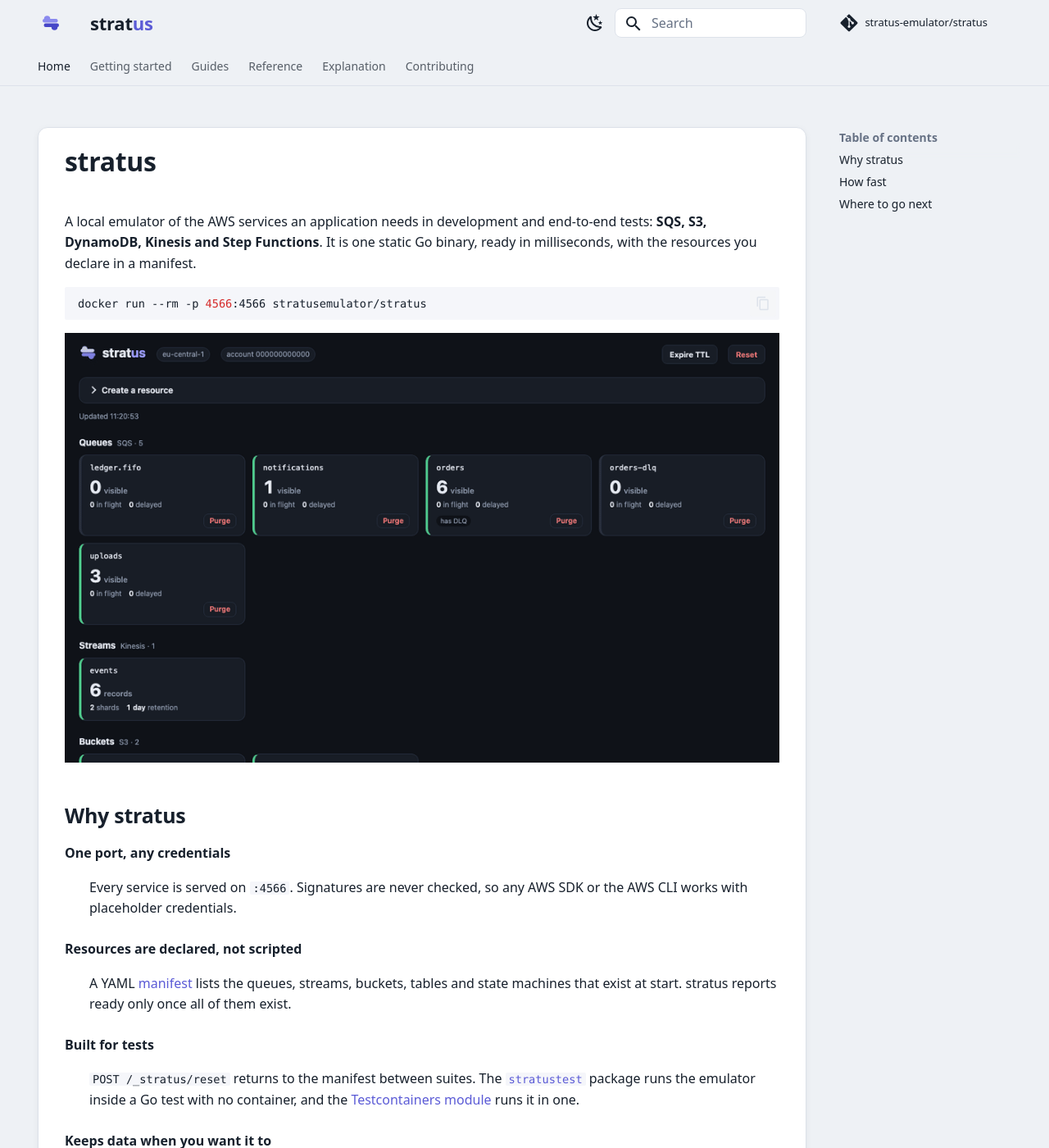
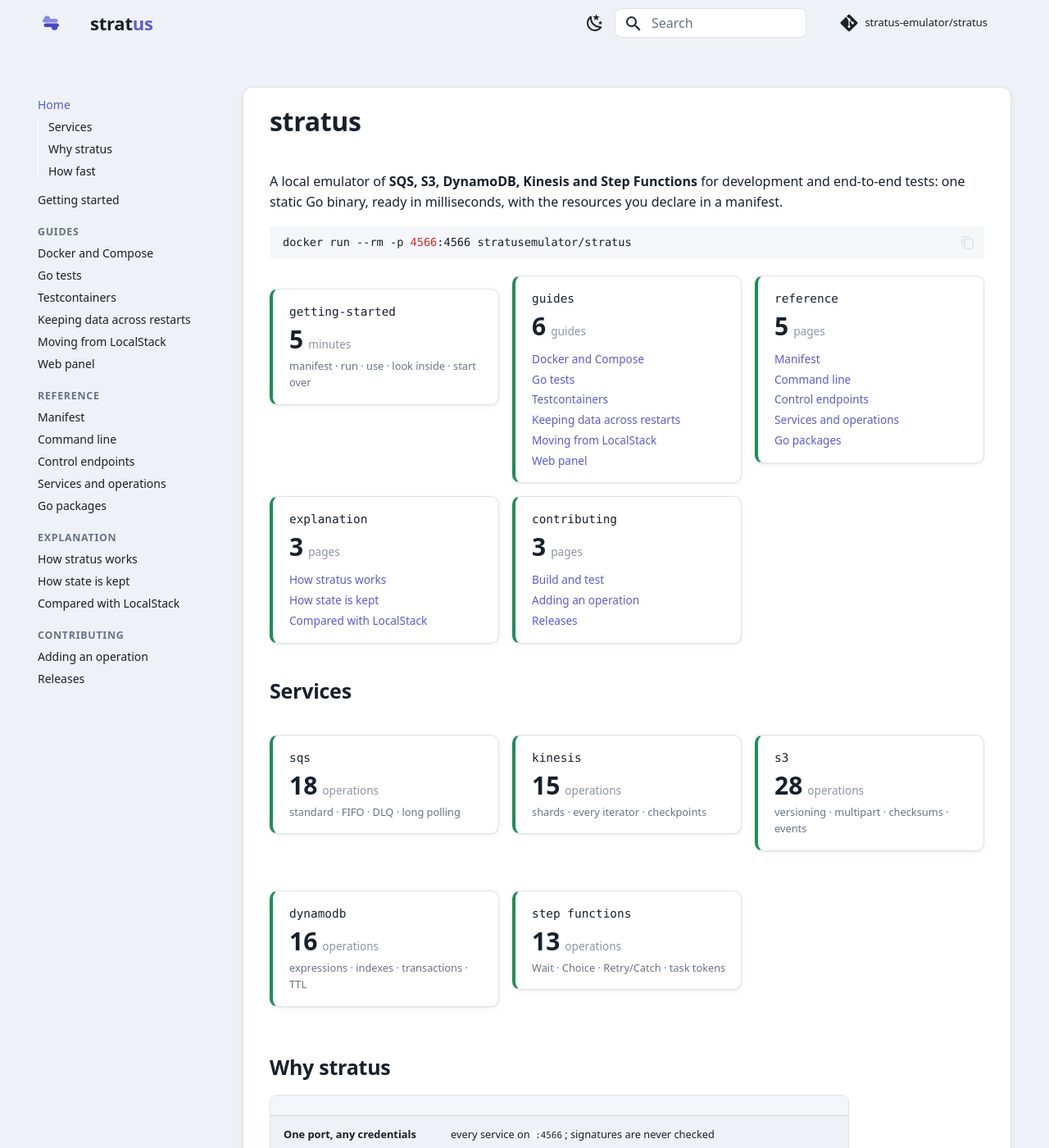
Before and after one commit to playlikeboy/stratus, an MkDocs documentation site: the page built from docs/index.md, in a window 1280 px wide and 1400 px high. Shown: the whole window at 82% size. Built offline with MkDocs 1.6.1 and Material for MkDocs 9.7.7, drawn with Linux system fonts in a browser that asks for light colours; comment, search, counter and statistics services are not loaded; some of the changed text lies outside the part shown.

Commit message:
docs: the web panel's layout
One navigation on the left with the panel's section headings, no tabs, the
page's contents inside it; the home page is a grid of cards shaped like the
panel's resource cards.

Co-Authored-By: Claude Opus 5.5 <noreply@anthropic.com>
Claude-Session: https://claude.ai/code/session_01RDemkPhUnWJxNFsBWWgADS

````diff
--- a/docs/index.md
+++ b/docs/index.md
@@ -1,47 +1,119 @@
 ---
 hide:
-  - navigation
+  - toc
 ---
 
 # stratus
 
-A local emulator of the AWS services an application needs in development and end-to-end tests:
-**SQS, S3, DynamoDB, Kinesis and Step Functions**. It is one static Go binary, ready in
-milliseconds, with the resources you declare in a manifest.
+A local emulator of **SQS, S3, DynamoDB, Kinesis and Step Functions** for development and
+end-to-end tests: one static Go binary, ready in milliseconds, with the resources you declare in
+a manifest.
 
 ```sh
 docker run --rm -p 4566:4566 stratusemulator/stratus
 ```
 
-![The stratus web panel: the overview, a Kinesis stream whose KPL-aggregated records are decoded, and a DynamoDB item being edited](assets/panel-tour.gif)
+<div class="stratus-cards" markdown>
+
+<a class="stratus-card" href="getting-started/">
+  <span class="name">getting-started</span>
+  <span class="count">5<small>minutes</small></span>
+  <span class="meta">manifest · run · use · look inside · start over</span>
+</a>
+
+<div class="stratus-card" markdown>
+<span class="name">guides</span>
+<span class="count">6<small>guides</small></span>
+
+- [Docker and Compose](guides/docker.md)
+- [Go tests](guides/go-tests.md)
+- [Testcontainers](guides/testcontainers.md)
+- [Keeping data across restarts](guides/persistence.md)
+- [Moving from LocalStack](guides/from-localstack.md)
+- [Web panel](guides/web-panel.md)
+</div>
+
+<div class="stratus-card" markdown>
+<span class="name">reference</span>
+<span class="count">5<small>pages</small></span>
+
+- [Manifest](reference/manifest.md)
+- [Command line](reference/cli.md)
+- [Control endpoints](reference/endpoints.md)
+- [Services and operations](reference/services.md)
+- [Go packages](reference/go.md)
+</div>
+
+<div class="stratus-card" markdown>
+<span class="name">explanation</span>
+<span class="count">3<small>pages</small></span>
+
+- [How stratus works](explanation/architecture.md)
+- [How state is kept](explanation/state.md)
+- [Compared with LocalStack](explanation/localstack.md)
+</div>
+
+<div class="stratus-card" markdown>
+<span class="name">contributing</span>
+<span class="count">3<small>pages</small></span>
+
+- [Build and test](contributing/index.md)
+- [Adding an operation](contributing/adding-an-operation.md)
+- [Releases](contributing/releases.md)
+</div>
+
+</div>
+
+## Services
+
+<div class="stratus-cards" markdown>
+
+<a class="stratus-card" href="reference/services/#sqs">
+  <span class="name">sqs</span>
+  <span class="count">18<small>operations</small></span>
+  <span class="meta">standard · FIFO · DLQ · long polling</span>
+</a>
+
+<a class="stratus-card" href="reference/services/#kinesis">
+  <span class="name">kinesis</span>
+  <span class="count">15<small>operations</small></span>
+  <span class="meta">shards · every iterator · checkpoints</span>
+</a>
+
+<a class="stratus-card" href="reference/services/#s3">
+  <span class="name">s3</span>
+  <span class="count">28<small>operations</small></span>
+  <span class="meta">versioning · multipart · checksums · events</span>
+</a>
+
+<a class="stratus-card" href="reference/services/#dynamodb">
+  <span class="name">dynamodb</span>
+  <span class="count">16<small>operations</small></span>
+  <span class="meta">expressions · indexes · transactions · TTL</span>
+</a>
+
+<a class="stratus-card" href="reference/services/#step-functions">
+  <span class="name">step functions</span>
+  <span class="count">13<small>operations</small></span>
+  <span class="meta">Wait · Choice · Retry/Catch · task tokens</span>
+</a>
+
+</div>
 
 ## Why stratus
 
-**One port, any credentials**
-:   Every service is served on `:4566`. Signatures are never checked, so any AWS SDK or the AWS CLI
-    works with placeholder credentials.
-
-**Resources are declared, not scripted**
-:   A YAML [manifest](reference/manifest.md) lists the queues, streams, buckets, tables and state
-    machines that exist at start. stratus reports ready only once all of them exist.
-
-**Built for tests**
-:   `POST /_stratus/reset` returns to the manifest between suites. The [`stratustest`](guides/go-tests.md)
-    package runs the emulator inside a Go test with no container, and the
-    [Testcontainers module](guides/testcontainers.md) runs it in one.
-
-**Keeps data when you want it to**
-:   With `-state-dir`, the data of the resources you choose survives restarts. That covers every service,
-    in-flight messages, Kinesis checkpoints and running executions included. See
-    [Keeping data across restarts](guides/persistence.md).
-
-**A panel to look inside**
-:   `/_stratus/ui` shows every resource and its data. You can search it and change it, and Kinesis
-    records aggregated by the KPL are decoded.
+| | |
+|---|---|
+| **One port, any credentials** | every service on `:4566`; signatures are never checked |
+| **Declared, not scripted** | a [manifest](reference/manifest.md) lists what exists; ready means it all exists |
+| **Built for tests** | `POST /_stratus/reset` between suites; [in-process](guides/go-tests.md) or [in a container](guides/testcontainers.md) |
+| **Keeps data when you want** | `-state-dir` keeps all five services across restarts, [per resource](guides/persistence.md) |
+| **A panel to look inside** | `/_stratus/ui` shows, searches and edits every resource; KPL records decoded |
 
 ## How fast
 
-Both in Docker with 1 CPU and 2 GB, from the same 63-resource manifest:
+Both in Docker with 1 CPU and 2 GB, from the same 63-resource manifest
+([method and full results](explanation/localstack.md)):
 
 | | LocalStack | stratus |
 |---|---|---|
@@ -51,13 +123,4 @@ Both in Docker with 1 CPU and 2 GB, from the same 63-resource manifest:
 | SQS SendMessage, 32 clients | 883 ops/s | **13 058 ops/s** |
 | Kinesis PutRecord, 32 clients | 64 ops/s | **13 580 ops/s** |
 
-[The full comparison](explanation/localstack.md) explains the method and what is *not* compared.
-
-## Where to go next
-
-- **New to stratus?** [Getting started](getting-started.md) takes five minutes.
-- **Running it next to your services?** See [Docker and Compose](guides/docker.md).
-- **Writing tests?** See [Go tests](guides/go-tests.md) or [Testcontainers](guides/testcontainers.md).
-- **Replacing LocalStack?** See [Moving from LocalStack](guides/from-localstack.md).
-- **Looking something up?** The [reference](reference/index.md) lists every manifest key, flag,
-  endpoint and operation.
+![The stratus web panel: the overview, a Kinesis stream whose KPL-aggregated records are decoded, and a DynamoDB item being edited](assets/panel-tour.gif)
--- a/docs/stylesheets/stratus.css
+++ b/docs/stylesheets/stratus.css
@@ -104,6 +104,99 @@
   margin-top: 1rem;
 }
 
+/* The navigation's sections read as the panel's section headings
+   ("Queues SQS · 5"): small, bold, muted capitals. */
+.md-nav--primary .md-nav__item--section > .md-nav__link,
+.md-nav--primary .md-nav__item--section > label.md-nav__link {
+  color: var(--stratus-muted);
+  font-size: 0.62rem;
+  font-weight: 700;
+  letter-spacing: 0.06em;
+  text-transform: uppercase;
+  margin-top: 1.1rem;
+}
+.md-nav__link--active,
+.md-nav__link:hover {
+  color: var(--stratus-accent);
+}
+
+/* Cards, as the panel's resource cards: a monospace name, a big count with
+   its label, a line of details, and a coloured edge on the left. */
+.md-typeset .stratus-cards {
+  display: grid;
+  grid-template-columns: repeat(auto-fill, minmax(12.5rem, 1fr));
+  gap: 0.8rem;
+  align-items: start;
+  margin: 1rem 0 1.6rem;
+}
+.md-typeset .stratus-cards > .stratus-card {
+  margin: 0;
+}
+.md-typeset .stratus-card {
+  display: flex;
+  flex-direction: column;
+  gap: 0.2rem;
+  padding: 0.8rem 0.9rem 0.8rem 1rem;
+  background: var(--stratus-card);
+  border: 1px solid var(--stratus-line);
+  border-left: 4px solid var(--stratus-green);
+  border-radius: 10px;
+  box-shadow: var(--stratus-shadow);
+  color: var(--stratus-text);
+  transition: border-color 0.15s, transform 0.15s;
+}
+.md-typeset a.stratus-card:hover,
+.md-typeset div.stratus-card:hover {
+  border-color: var(--stratus-accent);
+  border-left-color: var(--stratus-accent);
+  text-decoration: none;
+}
+.md-typeset a.stratus-card:hover {
+  transform: translateY(-1px);
+}
+.md-typeset .stratus-card .name {
+  font-family: var(--md-code-font-family);
+  font-size: 0.72rem;
+}
+.md-typeset .stratus-card .count {
+  font-size: 1.5rem;
+  font-weight: 700;
+  line-height: 1.2;
+}
+.md-typeset .stratus-card .count small {
+  font-size: 0.68rem;
+  font-weight: 400;
+  color: var(--stratus-muted);
+  margin-left: 0.3rem;
+}
+.md-typeset .stratus-card .meta {
+  font-size: 0.64rem;
+  color: var(--stratus-muted);
+}
+/* A card written in Markdown wraps its name and count in a paragraph. */
+.md-typeset .stratus-card > p {
+  display: flex;
+  flex-direction: column;
+  gap: 0.2rem;
+  margin: 0;
+}
+.md-typeset .stratus-card ul {
+  margin: 0.2rem 0 0;
+  padding: 0;
+  list-style: none;
+  font-size: 0.68rem;
+}
+.md-typeset .stratus-card ul li {
+  margin: 0.15rem 0 0;
+}
+
+/* The header already carries the wordmark: the navigation needs no title. */
+@media screen and (min-width: 76.25em) {
+  .md-nav--primary > .md-nav__title {
+    display: none;
+  }
+}
+
 /* Headings as bold as the panel's titles. */
 .md-typeset h1 {
   color: var(--stratus-text);
--- a/mkdocs.yml
+++ b/mkdocs.yml
@@ -25,8 +25,9 @@ theme:
       toggle:
         icon: material/weather-sunny
         name: Light mode
+  # One navigation on the left, as the panel has one list of resources: its
+  # sections are the panel's section headings, and a page's contents sit in it.
   features:
-    - navigation.tabs
     - navigation.sections
     - navigation.top
     - navigation.footer
@@ -35,6 +36,7 @@ theme:
     - search.highlight
     - content.code.copy
     - content.tabs.link
+    - toc.integrate
     - toc.follow
 
 extra_css:
````
